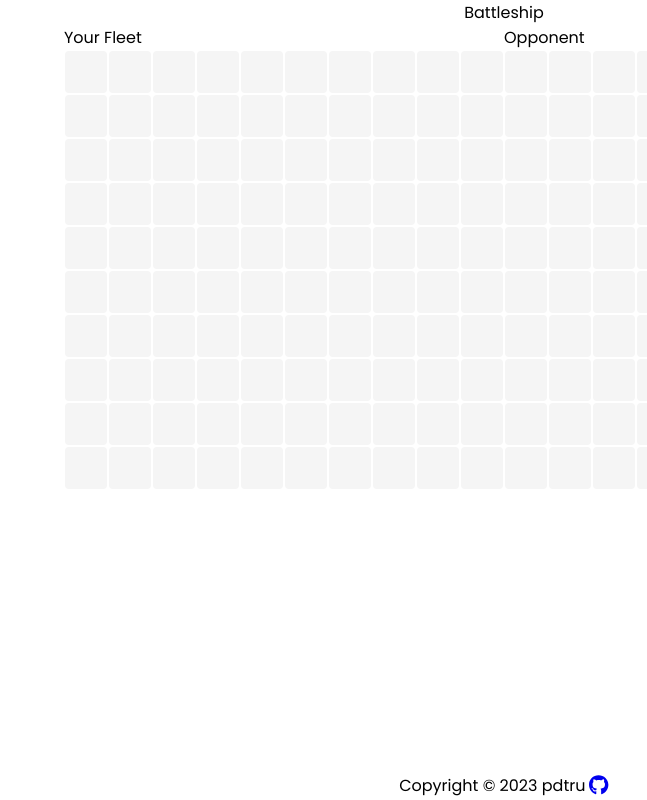
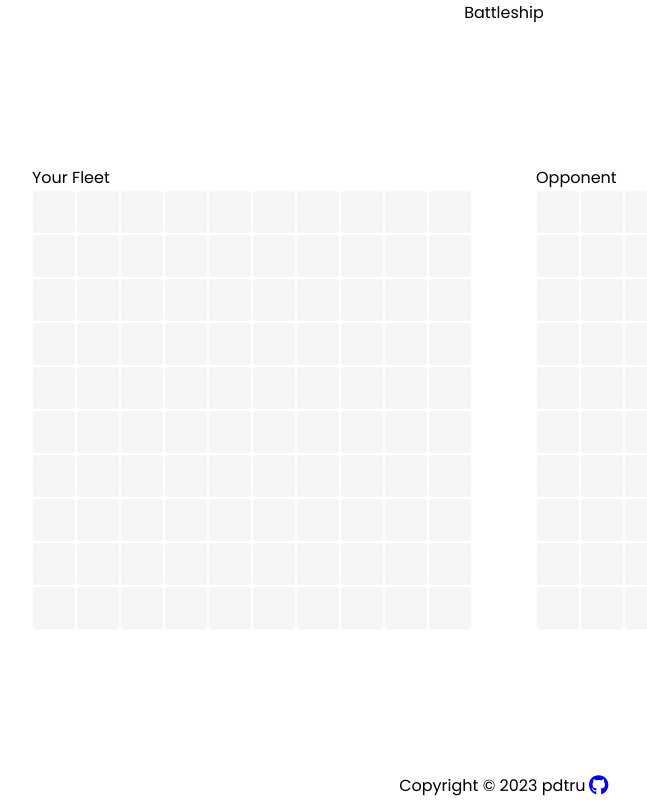
Before and after one commit to pdtru/battleship, a React (Create React App) app: page / in a window 1280 px wide. Shown: the whole page, without its empty margins (136-783 px from the left). Built offline with nearby package versions, Linux system fonts and the light colour scheme.

Commit message:
Implement game board rendering functionality
- add ship placement game state

```diff
--- a/src/component/GameContainer.tsx
+++ b/src/component/GameContainer.tsx
@@ -1,14 +1,18 @@
 import { useState } from 'react';
 import GameBoard from '../models/GameBoard';
 import Cell from './Cell';
+import GameState from '../models/GameState';
 
 const GameContainer = () => {
   const [playerBoard, setPlayerBoard] = useState(new GameBoard());
   const [cpuBoard, setCpuBoard] = useState(new GameBoard());
+  const [gameState, setGameState] = useState(GameState.SetUp);
+  const [gameMessage, setGameMessage] = useState('');
 
   const gameContainerStyles: React.CSSProperties = {
     flex: '1',
     display: 'flex',
+    alignItems: 'center',
   };
 
   const rowStyles: React.CSSProperties = {
@@ -17,6 +21,7 @@ const GameContainer = () => {
 
   return (
     <div style={gameContainerStyles}>
+      <div style={{ display: 'flex', gap: '64px' }}>
         <div>
           <p>Your Fleet</p>
           <div>
@@ -24,7 +29,29 @@ const GameContainer = () => {
               return (
                 <div style={rowStyles}>
                   {row.map((cell) => {
-                  return <Cell cell={cell} />;
+                    const onClick = () => {
+                      switch (gameState) {
+                        case GameState.SetUp:
+                          playerBoard.setShipPosition(cell.x, cell.y);
+                          if (playerBoard.shipQueue.length == 0)
+                            setGameState(GameState.Playing);
+                          setPlayerBoard(new GameBoard(playerBoard));
+                          break;
+                        case GameState.Playing:
+                          break;
+                        case GameState.Finished:
+                          break;
+                      }
+                    };
+                    return (
+                      <Cell
+                        onClick={onClick}
+                        gameBoard={playerBoard}
+                        player={true}
+                        gameState={gameState}
+                        cell={cell}
+                      />
+                    );
                   })}
                 </div>
               );
@@ -38,7 +65,23 @@ const GameContainer = () => {
               return (
                 <div style={rowStyles}>
                   {row.map((cell) => {
-                  return <Cell cell={cell} />;
+                    const onClick = () => {
+                      switch (gameState) {
+                        case GameState.Playing:
+                          break;
+                        case GameState.Finished:
+                          break;
+                      }
+                    };
+                    return (
+                      <Cell
+                        onClick={onClick}
+                        gameBoard={cpuBoard}
+                        player={false}
+                        gameState={gameState}
+                        cell={cell}
+                      />
+                    );
                   })}
                 </div>
               );
@@ -46,6 +89,11 @@ const GameContainer = () => {
           </div>
         </div>
       </div>
+
+      <div>
+        <p>{gameMessage}</p>
+      </div>
+    </div>
   );
 };
 
--- a/src/models/Cell.ts
+++ b/src/models/Cell.ts
@@ -3,9 +3,13 @@ import Ship from './Ship';
 class Cell {
   ship?: Ship;
   isShot: boolean = false;
+  x: number;
+  y: number;
 
-  constructor(ship?: Ship) {
+  constructor(x: number, y: number, ship?: Ship) {
     this.ship = ship;
+    this.x = x;
+    this.y = y;
   }
 }
 
--- a/src/models/GameBoard.ts
+++ b/src/models/GameBoard.ts
@@ -1,29 +1,68 @@
 import ShipFactory from '../controllers/ShipFactory';
 import Cell from './Cell';
 import Ship from './Ship';
+import ShipDirection from './ShipDirection';
 
 class GameBoard {
   grid: Cell[][];
-  length: number = 10;
+  height: number = 10;
   width: number = 10;
   ships: Set<Ship>;
+  shipQueue: Ship[];
+  direction: ShipDirection = ShipDirection.Horizontal;
 
-  constructor() {
-    this.grid = this.createGrid();
-    this.ships = ShipFactory.createShips();
+  constructor(gameBoard?: GameBoard) {
+    if (gameBoard) {
+      this.grid = gameBoard.grid;
+      this.height = gameBoard.height;
+      this.width = gameBoard.width;
+      this.ships = gameBoard.ships;
+      this.shipQueue = gameBoard.shipQueue;
+      this.direction = gameBoard.direction;
+    } else {
+      this.grid = this.createGrid();
+      this.ships = ShipFactory.createShips();
+      this.shipQueue = Array.from(this.ships);
+    }
   }
 
   private createGrid = () => {
     const grid = [];
-    for (let i = 0; i < this.length; i++) {
+    for (let i = 0; i < this.height; i++) {
       const column = [];
       for (let j = 0; j < this.width; j++) {
-        column.push(new Cell());
+        column.push(new Cell(j, i));
       }
       grid.push(column);
     }
     return grid;
   };
+
+  public setShipPosition = (x: number, y: number) => {
+    if (this.shipQueue.length == 0) return;
+
+    const ship = this.shipQueue[0];
+
+    if (
+      this.direction == ShipDirection.Horizontal &&
+      x + ship.size <= this.width
+    ) {
+      for (let i = x; i < x + ship.size; i++) {
+        this.grid[y][i].ship = ship;
+      }
+      this.shipQueue.shift();
+    }
+
+    if (
+      this.direction == ShipDirection.Vertical &&
+      x + ship.size <= this.height
+    ) {
+      for (let i = y; i < y + ship.size; i++) {
+        this.grid[i][x].ship = ship;
+      }
+      this.shipQueue.shift();
+    }
+  };
 }
 
 export default GameBoard;
```
Lines whose indentation alone changed are shown as unchanged.
